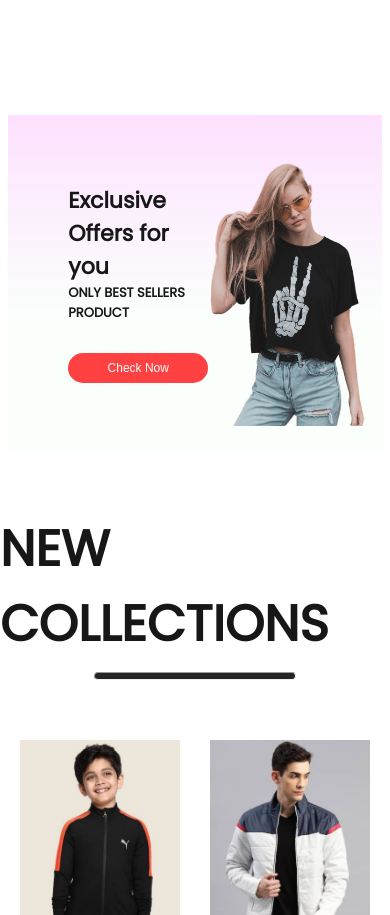
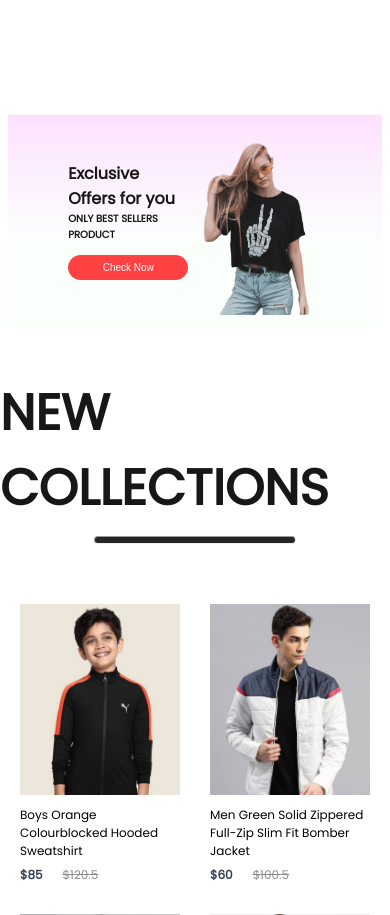
Before and after one commit to tetervs/E-commerce, a React (Create React App) app: page / in a window 390 px wide. Shown: the part 1545-2460 px from the top of the page. Built offline with nearby package versions, Linux system fonts and the light colour scheme.

Commit message:
modified:   src/components/Offers/Offers.css

```diff
--- a/src/components/Offers/Offers.css
+++ b/src/components/Offers/Offers.css
@@ -123,3 +123,26 @@
         font-size: 12px;
     }
 }
+
+@media(max-width:500px){
+    .offers{
+        height: 25vh;
+        margin-bottom: 50px;
+    }
+    .offers-left h1{
+        font-size: 16px;
+    }
+    .offers-left p{
+        font-size: 10px;
+     }
+    .offers-right img{
+        width:120px;
+        height: 180px;
+    }
+    .offers-left button{
+        width: 120px;
+        height: 25px;
+        font-size: 10px;
+        margin-top: 12px;
+    }
+}
```
